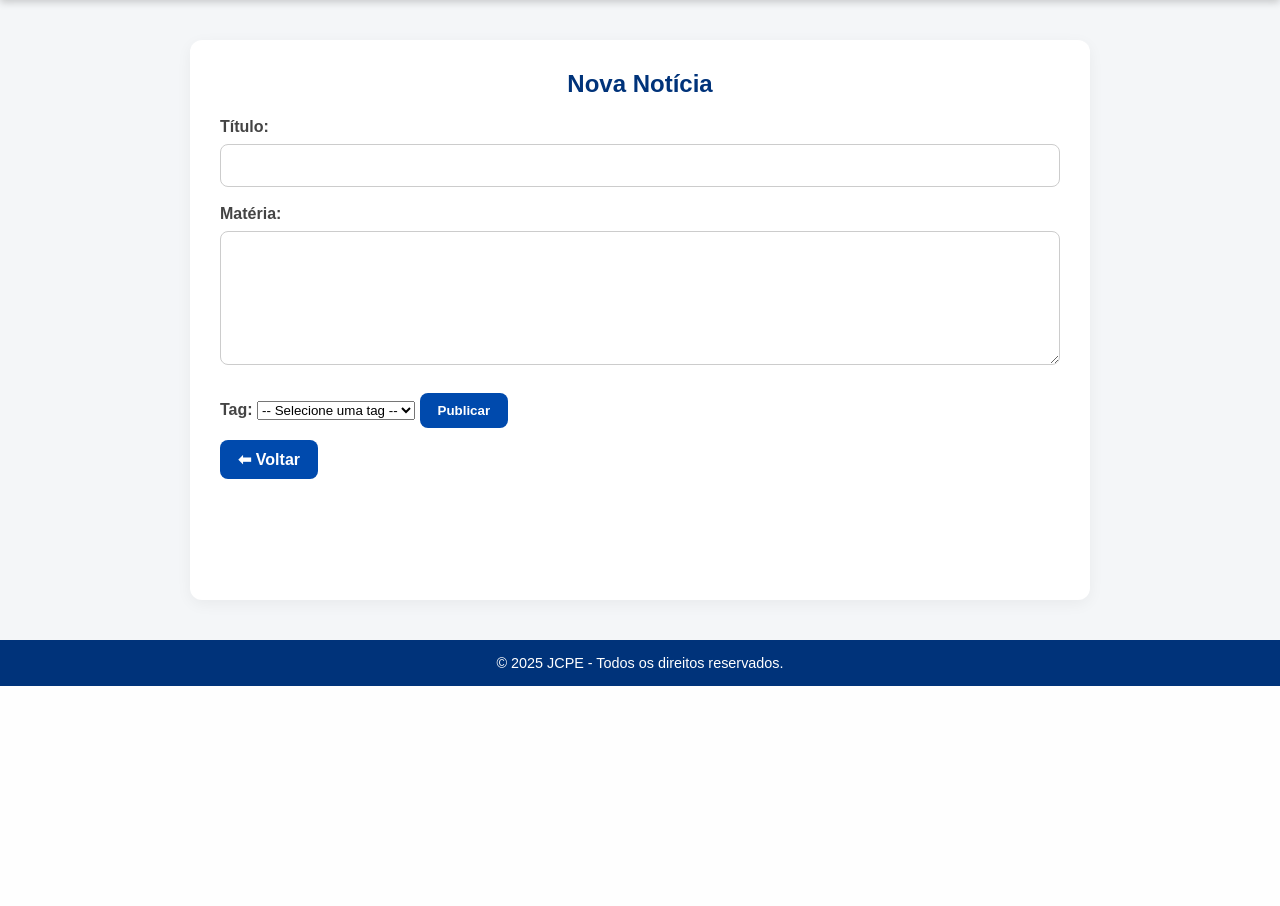
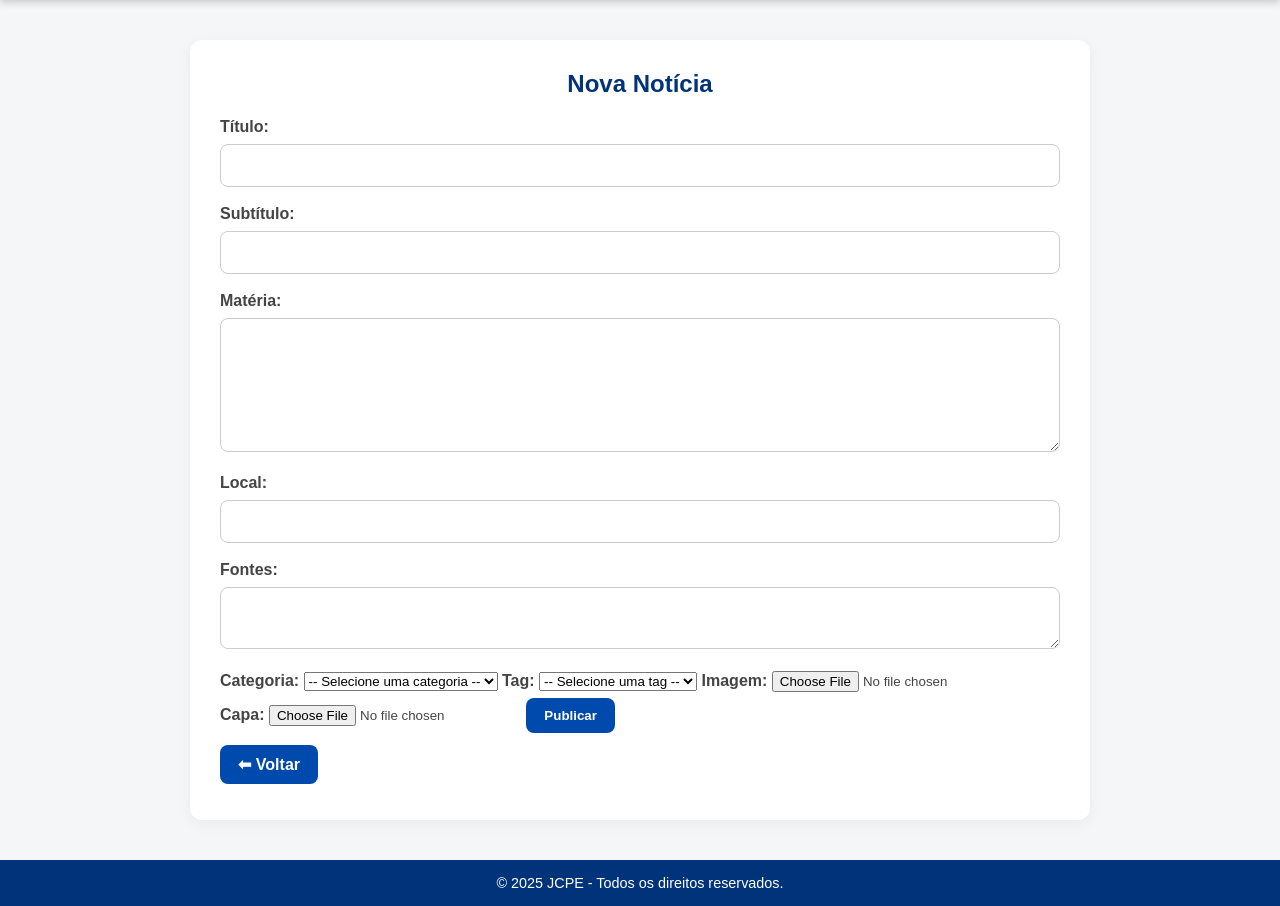
Before and after one commit to Natan-Tavares/Panora, a Django app: page /criar/ in a window 1280 px wide. Shown: the part 114-1020 px from the top of the page. Before the commit the page ends 800 px from the top, so only its background shows below. Run offline with Django 5.2, Linux system fonts and the light colour scheme; data that the repository does not hold is empty.

Commit message:
Novos campos são preenchidos pelo usuario e tambem exibidos

```diff
--- a/JCPE/AppJCPE/views.py
+++ b/JCPE/AppJCPE/views.py
@@ -1,5 +1,5 @@
 from django.shortcuts import render,get_object_or_404,redirect
-from .models import Noticia, Resposta, Historico,Noticias_salvas,Tags
+from .models import Noticia, Resposta, Historico,Noticias_salvas,Tags,Categoria
 from django.contrib.auth.models import User
 from django.contrib.auth import authenticate, login, logout
 from django.utils.timezone import now
@@ -13,6 +13,7 @@ from django.contrib.auth.decorators import login_required
 
 def criar_noticia(request):
     todas_tags = Tags.objects.all()
+    categoria = Categoria.objects.all()
     if request.method == "POST":
         titulo=request.POST.get("titulo")
         materia=request.POST.get("materia")
@@ -20,10 +21,28 @@ def criar_noticia(request):
         tag_escolhida = request.POST.get('tag')
         tag = Tags.objects.get(id=tag_escolhida)
         data=now()
-        noticia = Noticia.objects.create(titulo=titulo,materia=materia,autor=autor,data_criacao=data,)
+        local=request.POST.get("local")
+        fontes=request.POST.get("fontes")
+        subtitulo=request.POST.get("subtitulo")
+        cat_id=request.POST.get("categoria")
+        cat = Categoria.objects.get(id=cat_id)if cat_id else None
+        imagem = request.FILES.get("imagem")
+        capa = request.FILES.get("capa")
+        noticia = Noticia.objects.create(
+                            titulo=titulo,
+                            subtitulo=subtitulo,
+                            materia=materia,
+                            autor=autor,
+                            data_criacao=data,
+                            local=local,
+                            fontes=fontes,
+                            categoria=cat,
+                            imagem=imagem,
+                            capa=capa
+                        )
         noticia.tags.add(tag)
 
-    return render(request,'criar_noticia.html', {'tags': todas_tags})
+    return render(request,'criar_noticia.html', {'tags': todas_tags, 'categorias':categoria})
 
 def inicial(request):
     id_tag = request.GET.get("tag")
--- a/JCPE/templates/criar_noticia.html
+++ b/JCPE/templates/criar_noticia.html
@@ -18,13 +18,32 @@
     <main>
         <h2>Nova Notícia</h2>
 
-        <form method="POST">
+        <form method="POST" enctype="multipart/form-data">
             {% csrf_token %}
+
             <label for="titulo">Título:</label>
             <input type="text" id="titulo" name="titulo" required>
 
+            <label for="subtitulo">Subtítulo:</label>
+            <input type="text" id="subtitulo" name="subtitulo">
+
             <label for="materia">Matéria:</label>
             <textarea id="materia" name="materia" rows="6" required></textarea>
+
+            <label for="local">Local:</label>
+            <input type="text" id="local" name="local">
+
+            <label for="fontes">Fontes:</label>
+            <textarea id="fontes" name="fontes" rows="2"></textarea>
+
+            <label for="categoria">Categoria:</label>
+            <select id="categoria" name="categoria">
+                <option value="">-- Selecione uma categoria --</option>
+                {% for c in categorias %}
+                    <option value="{{ c.id }}">{{ c.nome }}</option>
+                {% endfor %}
+            </select>
+
             <label for="tag">Tag:</label>
             <select id="tag" name="tag">
                 <option value="">-- Selecione uma tag --</option>
@@ -33,10 +52,14 @@
                 {% endfor %}
             </select>
 
+            <label for="imagem">Imagem:</label>
+            <input type="file" id="imagem" name="imagem" accept="image/*">
+
+            <label for="capa">Capa:</label>
+            <input type="file" id="capa" name="capa" accept="image/*">
 
             <button type="submit">Publicar</button>
         </form>
-
 
         <div class="links-centrais">
             <a href="{% url 'inicial' %}" class="button">⬅ Voltar</a>
```
Also changed, not shown: JCPE/templates/noticia.html (+30 -6 lines).
